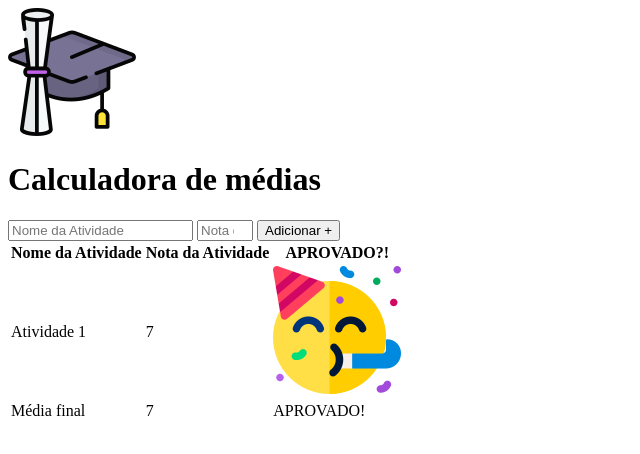
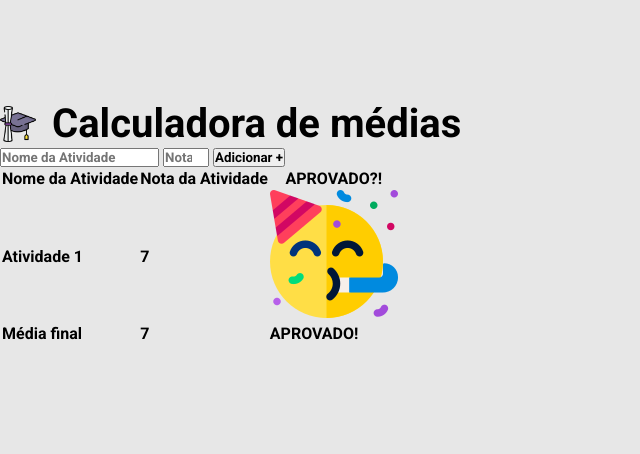
Before and after one commit to stn8m0n/modulo8, a plain HTML site: page index.html in a window 1280 px wide. Shown: the whole page, without its empty margins (0-640 px from the left). Drawn offline with Linux system fonts and the light colour scheme.

Commit message:
atualização aula03

```diff
--- a/index.html
+++ b/index.html
@@ -4,6 +4,10 @@
     <meta charset="UTF-8">
     <meta name="viewport" content="width=device-width, initial-scale=1.0">
     <title>Calculadora de médias</title>
+    <link rel="preconnect" href="https://fonts.googleapis.com">
+    <link rel="preconnect" href="https://fonts.gstatic.com" crossorigin>
+    <link href="https://fonts.googleapis.com/css2?family=Roboto:wght@700&display=swap" rel="stylesheet">
+    <link rel="stylesheet" href="./main.css">
 </head>
 <body>
         <header>
--- /dev/null
+++ b/main.css
@@ -0,0 +1,25 @@
+* {
+    margin: 0;
+    padding: 0;
+    box-sizing: border-box;
+    font-family: 'Roboto',sans-serif;
+}
+body {
+    background-color: #e7e7e7;
+    padding-top: 100px;
+}
+
+header {
+    display: flex;
+    align-items: center;
+}
+
+header img{
+    height: 36px;
+    margin-right: 16px;
+}
+
+header h1 {
+    font-size: 40px;
+    font-weight: bold;
+}
```
